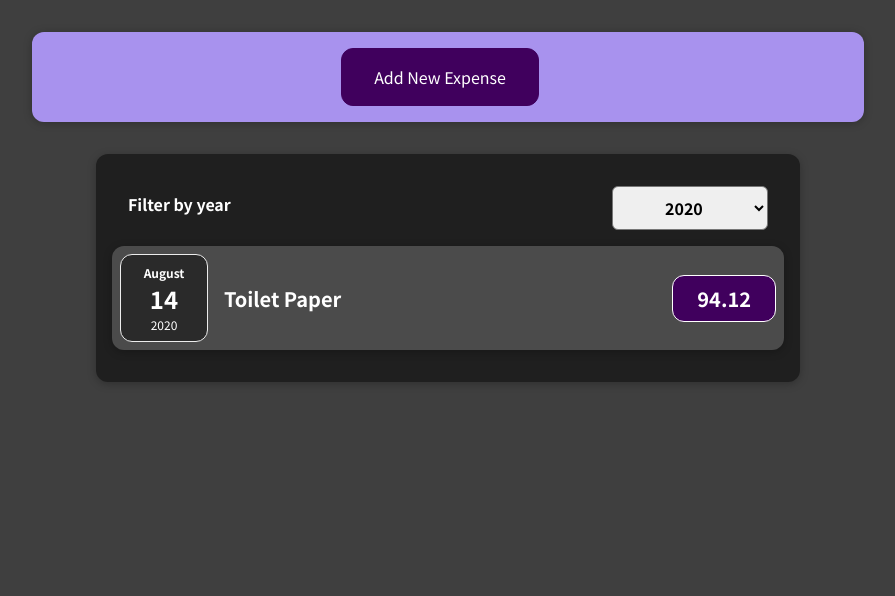
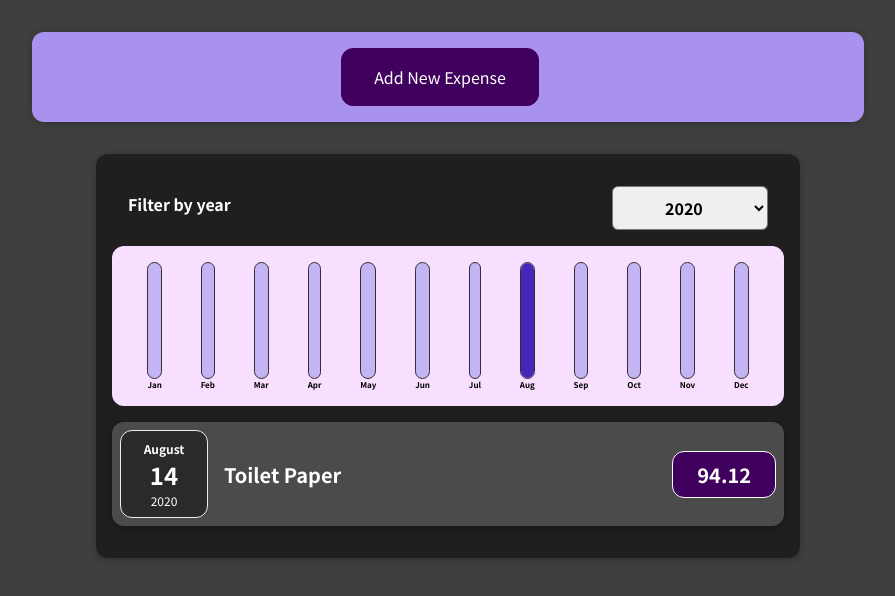
Before and after one commit to Akho0122/Demo-Project, a React (Create React App) app: page / in a window 1280 px wide. Shown: the top 596 px of the page, without its empty margins (192-1087 px from the left). Built offline with nearby package versions, Linux system fonts and the light colour scheme.

Commit message:
Demo App was done

```diff
--- a/src/components/Chart/Chart.css
+++ b/src/components/Chart/Chart.css
@@ -0,0 +1,9 @@
+.chart {
+    padding: 1rem;
+    border-radius: 12px;
+    background-color: #f8dfff;
+    text-align: center;
+    display: flex;
+    justify-content: space-around;
+    height: 10rem;
+  }
--- a/src/components/Chart/Chart.js
+++ b/src/components/Chart/Chart.js
@@ -1,14 +1,16 @@
 import React from "react";
 import "./Chart.css";
 import ChartBar from "./ChartBar";
-const Chart = () => {
+const Chart = (props) => {
+    const dataPointValues = props.dataPoints.map(dataPoint => dataPoint.value)
+    const totalMaximum = Math.max(...dataPointValues)
   return (
     <div className="chart">
       {props.dataPoints.map((dataPoint) => (
         <ChartBar
           key={dataPoint.label}
           value={dataPoint.value}
-          maxValue={null}
+          maxValue={totalMaximum}
           label={dataPoint.label}
         />
       ))}
--- a/src/components/Chart/ChartBar.css
+++ b/src/components/Chart/ChartBar.css
@@ -0,0 +1,30 @@
+.chart-bar {
+    height: 100%;
+    display: flex;
+    flex-direction: column;
+    align-items: center;
+  }
+
+  .chart-bar__inner {
+    height: 100%;
+    width: 100%;
+    border: 1px solid #313131;
+    border-radius: 12px;
+    background-color: #c3b4f3;
+    overflow: hidden;
+    display: flex;
+    flex-direction: column;
+    justify-content: flex-end;
+  }
+
+  .chart-bar__fill {
+    background-color: #4826b9;
+    width: 100%;
+    transition: all 0.3s ease-out;
+  }
+
+  .chart-bar__label {
+    font-weight: bold;
+    font-size: 0.5rem;
+    text-align: center;
+  }
--- a/src/components/Chart/ChartBar.js
+++ b/src/components/Chart/ChartBar.js
@@ -1,9 +1,19 @@
 import React from 'react';
 import './ChartBar.css'
-const ChartBar = () => {
+const ChartBar = (props) => {
+
+    let barFillHeight = "0%";
+
+    if(props.maxValue > 0){
+        barFillHeight = Math.round((props.value / props.maxValue) * 100) + '%'
+    }
+
     return (
-        <div>
-
+        <div className="chart-bar">
+            <div className="chart-bar__inner">
+                <div className="chart-bar__fill" style={{height: barFillHeight}}></div>
+            </div>
+            <div className="chart-bar__label">{props.label}</div>
         </div>
     );
 };
--- a/src/components/Expenses/Expenses.js
+++ b/src/components/Expenses/Expenses.js
@@ -3,6 +3,7 @@
 import ExpensesList from './ExpensesList'
 import Card from "../UI/Card";
 import ExpenseFilter from "./ExpenseFilter";
+import ExpensesChart from "./ExpensesChart";
 const Expenses = (props) => {
   const [filteredYear, setFilteredYear] = useState("2020");
 
@@ -20,6 +21,7 @@
         selected={filteredYear}
         onChangeFilter={filterChangeHandler}
       />
+      <ExpensesChart expenses ={filteredExpenses}/>
       <ExpensesList items={filteredExpenses}/>
     </Card>
   );
--- /dev/null
+++ b/src/components/Expenses/ExpensesChart.js
@@ -0,0 +1,27 @@
+import React from 'react';
+import Chart from '../Chart/Chart'
+const ExpensesChart = (props) => {
+    const chartDataPoints = [
+        { label: "Jan", value: 0 },
+        { label: "Feb", value: 0 },
+        { label: "Mar", value: 0 },
+        { label: "Apr", value: 0 },
+        { label: "May", value: 0 },
+        { label: "Jun", value: 0 },
+        { label: "Jul", value: 0 },
+        { label: "Aug", value: 0 },
+        { label: "Sep", value: 0 },
+        { label: "Oct", value: 0 },
+        { label: "Nov", value: 0 },
+        { label: "Dec", value: 0 },
+    ];
+    for(const expense of props.expenses){
+        const expenseMonth = expense.date.getMonth();
+        chartDataPoints[expenseMonth].value += expense.amount
+    }
+    return (
+        <Chart dataPoints ={chartDataPoints}/>
+    );
+};
+
+export default ExpensesChart;
```
Also changed, not shown: 1 other file (tests, documents, lock files or other folders).
